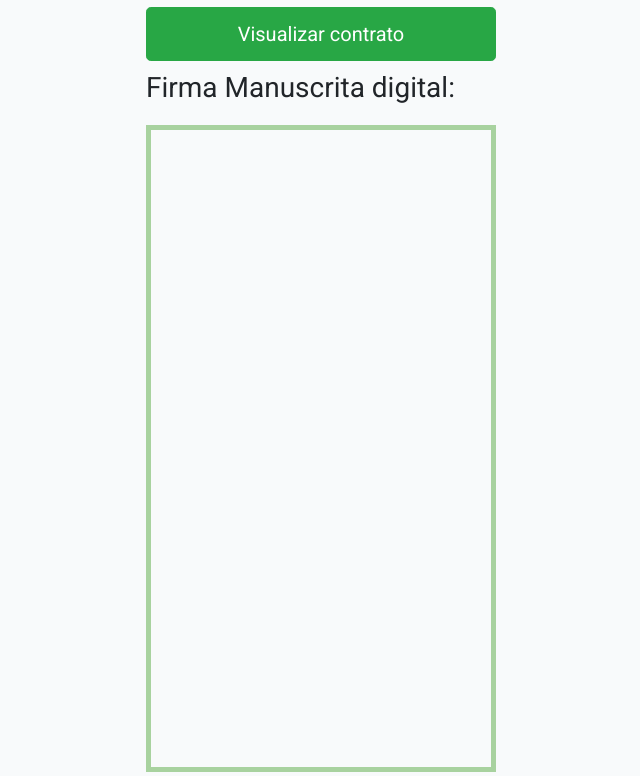
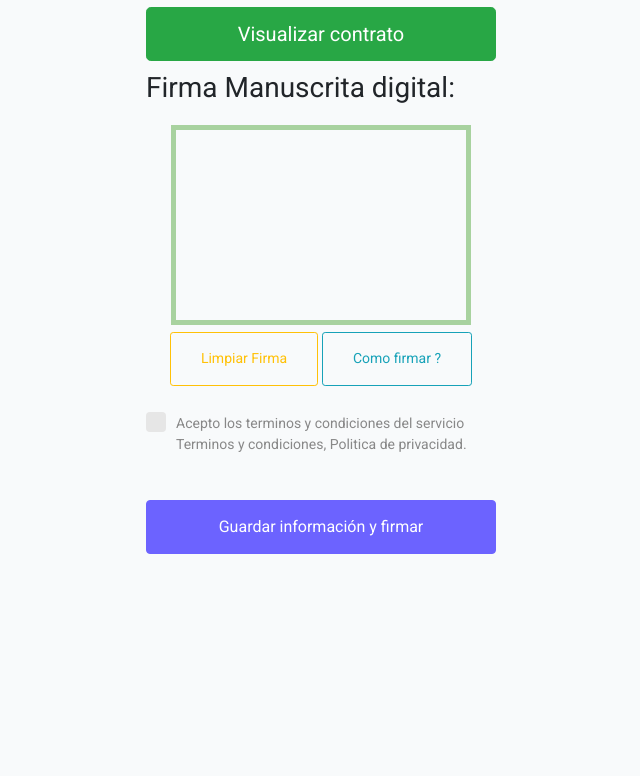
Before and after one commit to mauricioLopezRamirez/firma-contratos, a plain HTML site: page front/index.html in a window 1280 px wide. Shown: the part 1871-2647 px from the top of the page, without its empty margins (604-1244 px from the left). After the commit the page ends 2457 px from the top, so only its background shows below. Drawn offline with nearby package versions, Linux system fonts and the light colour scheme; some packages are replaced by stand-ins of ours; a script that the page names is missing.

Commit message:
Type:fix

```diff
--- a/front/css/style.css
+++ b/front/css/style.css
@@ -207,7 +207,8 @@ h2 {
 
 
   canvas {
-    width: 100%;
+    width: 300px;
+    height: 200px;
     margin-top: 10px;
     border:5px solid #a8d29f;
     background-image: "../images/bg_1.jpg";
--- a/front/index.html
+++ b/front/index.html
@@ -230,8 +230,7 @@
 
 
                 <h3 style="margin:10px 0 10px 0">Firma Manuscrita digital:</h3>
-                <canvas></canvas>
-
+                <center><canvas></canvas></center>
                 <div class="options">
                   <button type="button" class="btn btn-outline-warning btn-sm" onclick="clearSign()">Limpiar
                     Firma</button>
@@ -373,10 +372,8 @@
     });
 
     function resizeCanvas() {
-      const ratio = Math.max(window.devicePixelRatio || 1, 1);
-      canvas.width = canvas.offsetWidth * ratio;
-      canvas.height = (canvas.offsetHeight + 500);
-      canvas.getContext("2d").scale(ratio, ratio);
+      canvas.width = 300;
+      canvas.height = 200;
       signaturePad.clear(); // otherwise isEmpty() might return incorrect value
     }
     //window.addEventListener("resize", resizeCanvas);
```
Also changed, not shown: 1 other file.
